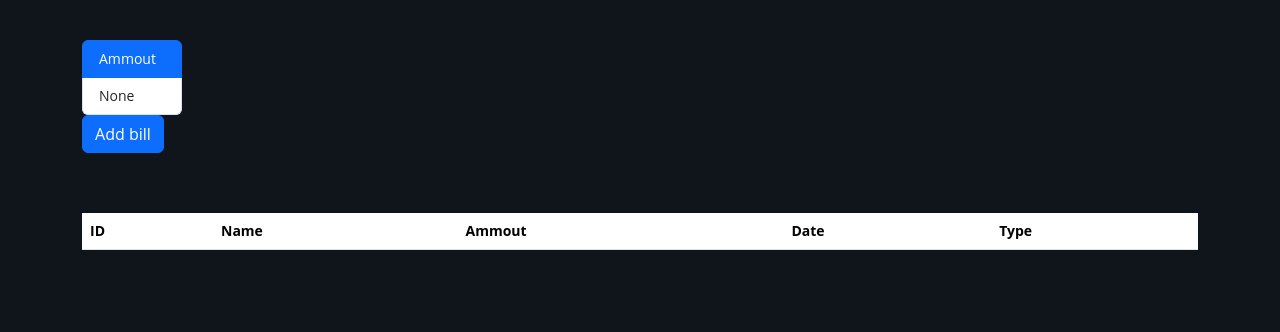
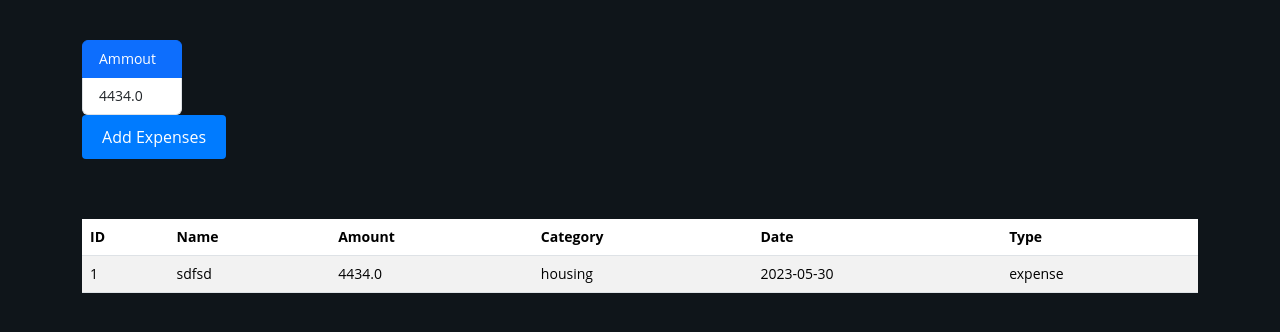
Before and after one commit to devve2kccc/BudgetManager, a Flask app: page / in a window 1280 px wide. Shown: the part 52-384 px from the top of the page. Run offline with Flask 3, Linux system fonts and the light colour scheme; a user stored in the database is signed in; lists and menus that the app fills with data are empty; some libraries are stand-ins or nearby versions.

Commit message:
Fixed Transaction ID, Design Improvement

```diff
--- a/website/static/css/style.css
+++ b/website/static/css/style.css
@@ -33,22 +33,20 @@ table {
   width: 100%;
   height: 100%;
   overflow: auto;
-  background-color: rgb(0, 0, 0);
   background-color: rgba(0, 0, 0, 0.4);
 }
 
-/* Modal Content/Box */
 .modal-content {
   background-color: #23282c;
   margin: 15% auto;
   padding: 20px;
   border: 1px solid #23282c;
-  width: 50%;
+  width: 80%;
+  max-width: 500px; /* Adjust the maximum width as needed */
 }
 
-/* The Close Button */
 .close {
-  color: rgb(255, 255, 255);
+  color: #fff;
   float: right;
   font-size: 28px;
   font-weight: bold;
@@ -56,13 +54,47 @@ table {
 
 .close:hover,
 .close:focus {
-  color: black;
+  color: #000;
   text-decoration: none;
   cursor: pointer;
 }
 
-.inputDiv  {
-    display: flex;
-    justify-content: center;
-    align-items: center;
+form {
+  display: flex;
+  flex-direction: column;
 }
+
+.inputDiv {
+  margin-bottom: 20px;
+}
+
+.inputDiv label {
+  color: #fff;
+  margin-bottom: 5px;
+}
+
+.inputDiv input,
+.inputDiv textarea,
+.inputDiv select {
+  width: 100%;
+  padding: 8px;
+  border-radius: 4px;
+  border: 1px solid #ccc;
+}
+
+.inputDiv select {
+  margin-top: 5px;
+}
+
+.btn {
+  padding: 10px 20px;
+  background-color: #007bff;
+  color: #fff;
+  border: none;
+  border-radius: 4px;
+  cursor: pointer;
+}
+
+.btn:hover {
+  background-color: #0069d9;
+}
--- a/website/templates/base.html
+++ b/website/templates/base.html
@@ -1,26 +1,25 @@
 <!DOCTYPE html>
 <html lang="en">
+
 <head>
   <meta charset="utf-8" />
   <meta name="viewport" content="width=device-width, initial-scale=1" />
-    <link href="https://cdn.jsdelivr.net/npm/bootstrap@5.3.0-alpha3/dist/css/bootstrap.min.css" rel="stylesheet" integrity="sha384-KK94CHFLLe+nY2dmCWGMq91rCGa5gtU4mk92HdvYe+M/SXH301p5ILy+dN9+nJOZ" crossorigin="anonymous">
-    <script src="https://cdn.jsdelivr.net/npm/bootstrap@5.3.0-alpha3/dist/js/bootstrap.bundle.min.js" integrity="sha384-ENjdO4Dr2bkBIFxQpeoTz1HIcje39Wm4jDKdf19U8gI4ddQ3GYNS7NTKfAdVQSZe" crossorigin="anonymous"></script>
+  <link href="https://cdn.jsdelivr.net/npm/bootstrap@5.3.0-alpha3/dist/css/bootstrap.min.css" rel="stylesheet"
+    integrity="sha384-KK94CHFLLe+nY2dmCWGMq91rCGa5gtU4mk92HdvYe+M/SXH301p5ILy+dN9+nJOZ" crossorigin="anonymous">
+  <script src="https://cdn.jsdelivr.net/npm/bootstrap@5.3.0-alpha3/dist/js/bootstrap.bundle.min.js"
+    integrity="sha384-ENjdO4Dr2bkBIFxQpeoTz1HIcje39Wm4jDKdf19U8gI4ddQ3GYNS7NTKfAdVQSZe"
+    crossorigin="anonymous"></script>
+  <script src="https://code.jquery.com/jquery-3.7.0.js" integrity="sha256-JlqSTELeR4TLqP0OG9dxM7yDPqX1ox/HfgiSLBj8+kM="
+    crossorigin="anonymous"></script>
   <title>{% block title %}Home{% endblock %}</title>
-    <link
-      rel="stylesheet"
-      href="https://stackpath.bootstrapcdn.com/font-awesome/4.7.0/css/font-awesome.min.css"
-      crossorigin="anonymous"
-    />
+  <link rel="stylesheet" href="https://stackpath.bootstrapcdn.com/font-awesome/4.7.0/css/font-awesome.min.css"
+    crossorigin="anonymous" />
   <link rel="stylesheet" href="{{ url_for('static', filename='css/style.css')}}">
 </head>
+
 <body>
   <nav class="navbar navbar-expand-lg navbar-dark bg-dark">
-      <button
-        class="navbar-toggler"
-        type="button"
-        data-toggle="collapse"
-        data-target="#navbar"
-      >
+    <button class="navbar-toggler" type="button" data-toggle="collapse" data-target="#navbar">
       <span class="navbar-toggler-icon"></span>
     </button>
     <div class="collapse navbar-collapse" id="navbar">
@@ -63,25 +62,17 @@
   {% endwith %}
 
   <div class="container">{% block content %} {% endblock %}</div>
-    <script
-      src="https://code.jquery.com/jquery-3.2.1.slim.min.js"
+  <script src="https://code.jquery.com/jquery-3.2.1.slim.min.js"
     integrity="sha384-KJ3o2DKtIkvYIK3UENzmM7KCkRr/rE9/Qpg6aAZGJwFDMVNA/GpGFF93hXpG5KkN"
-      crossorigin="anonymous"
-    ></script>
-    <script
-      src="https://cdnjs.cloudflare.com/ajax/libs/popper.js/1.12.9/umd/popper.min.js"
+    crossorigin="anonymous"></script>
+  <script src="https://cdnjs.cloudflare.com/ajax/libs/popper.js/1.12.9/umd/popper.min.js"
     integrity="sha384-ApNbgh9B+Y1QKtv3Rn7W3mgPxhU9K/ScQsAP7hUibX39j7fakFPskvXusvfa0b4Q"
-      crossorigin="anonymous"
-    ></script>
-    <script
-      src="https://maxcdn.bootstrapcdn.com/bootstrap/4.0.0/js/bootstrap.min.js"
+    crossorigin="anonymous"></script>
+  <script src="https://maxcdn.bootstrapcdn.com/bootstrap/4.0.0/js/bootstrap.min.js"
     integrity="sha384-JZR6Spejh4U02d8jOt6vLEHfe/JQGiRRSQQxSfFWpi1MquVdAyjUar5+76PVCmYl"
-      crossorigin="anonymous"
-    ></script>
+    crossorigin="anonymous"></script>
 
-    <script
-      type="text/javascript"
-      src="{{ url_for('static', filename='index.js') }}"
-    ></script>
+  <script type="text/javascript" src="{{ url_for('static', filename='index.js') }}"></script>
 </body>
+
 </html>
--- a/website/templates/home.html
+++ b/website/templates/home.html
@@ -1,24 +1,45 @@
-{% extends "base.html" %} {% block title %}Home{% endblock %} {% block content %}
-<br>
-<br>
+{% extends "base.html" %} {% block title %}Home{% endblock %} {% block content
+%}
+<br />
+<br />
 <ul class="list-group" id="addmoney">
   <li class="list-group-item active">Ammout</li>
   <li class="list-group-item">{{ sum }}</li>
 </ul>
-<button id="myBtn" class="btn btn-primary">Add bill</button>
+<button id="myBtn" class="btn btn-primary">Add Expenses</button>
 <div id="myModal" class="modal">
   <div class="modal-content">
     <span class="close">&times;</span>
     <form method="POST">
       <div class="inputDiv">
+        <h5>Expense Name</h5>
+        <textarea name="transationname" id="transationname" class="form-control"></textarea>
         <h5>Ammount</h5>
         <textarea name="addmoney" id="addmoney" class="form-control"></textarea>
-        <h5>Name</h5>
-        <textarea
-          name="transationname"
-          id="transationname"
-          class="form-control"
-        ></textarea>
+        <div>
+          <label for="date">Date:</label>
+          <input type="date" id="date" name="date" required />
+        </div>
+        <div>
+          <label for="category">Category:</label>
+          <select id="category" name="category">
+            <option value="">Select an existing category</option>
+            <option value="food">Food and Dining</option>
+            <option value="transportation">Transportation</option>
+            <option value="housing">Housing</option>
+            <option value="health">Health and Wellness</option>
+            <option value="entertainment">Entertainment</option>
+            <option value="travel">Travel</option>
+            <option value="personal_care">Personal Care</option>
+            <option value="education">Education</option>
+            <option value="gifts">Gifts and Donations</option>
+            <option value="miscellaneous">Miscellaneous</option>
+          </select>
+        </div>
+        <div>
+          <label for="custom_category">Or enter a custom category:</label>
+          <input type="text" id="custom_category" name="custom_category">
+        </div>
         <button type="submit" class="btn btn-primary">Add</button>
       </div>
     </form>
@@ -33,7 +54,8 @@
     <tr>
       <th>ID</th>
       <th>Name</th>
-      <th>Ammout</th>
+      <th>Amount</th>
+      <th>Category</th>
       <th>Date</th>
       <th>Type</th>
     </tr>
@@ -41,11 +63,12 @@
   <tbody>
     {% for money in user.mains %}
     <tr>
-      <td>{{ money.id }}</td>
-      <td>{{ money.transationname }}</td>
-      <td>{{ money.ammout }}</td>
+      <td>{{ money.transaction_id }}</td>
+      <td>{{ money.transaction_name }}</td>
+      <td>{{ money.amount }}</td>
+      <td>{{ money.category }}</td>
       <td>{{ money.date }}</td>
-      <td>{{ money.type }}</td>
+      <td>{{ money.transaction_type }}</td>
     </tr>
     {% endfor %}
   </tbody>
--- a/website/views.py
+++ b/website/views.py
@@ -2,12 +2,14 @@ from operator import le
 from unicodedata import category
 from flask import Blueprint, jsonify, render_template, request, flash, jsonify
 from flask_login import login_required, current_user
-from .models import Main, Bank
+from .models import Main, Bank, User
 from . import db
 import random
 import json
+from datetime import datetime
 
 views = Blueprint('views', __name__)
+
 
 @views.route('/', methods=['GET', 'POST'])
 @login_required
@@ -15,17 +17,28 @@ def home():
     if request.method == 'POST':
         transationname = request.form.get('transationname')
         addmoney = request.form.get('addmoney')
+        date_str = request.form.get('date')
+        date = datetime.strptime(date_str, '%Y-%m-%d').date()
+        category = request.form.get('category')
+        custom_category = request.form.get('custom_category')
+        if category:
+            selected_category = category
+        elif custom_category:
+            selected_category = custom_category
+        else:
+            selected_category = None
         if len(addmoney) < 1:
             flash('Amount Error', category='error')
         else:
-            new_add = Main(amount=addmoney, transaction_name=transationname, transaction_type='ADD',  user_id=current_user.id)
+            new_add = Main(transaction_name=transationname, amount=addmoney,
+                           transaction_type='expense', date=date, category=selected_category, user_id=current_user.id)
             db.session.add(new_add)
             db.session.commit()
-            flash('Money added', category='success')
-
+            flash('Expense created successfully!', category='success')
 
       # sum all values on the table
-    sum = db.session.query(db.func.sum(Main.amount)).filter_by(user_id=current_user.id).scalar()
+    sum = db.session.query(db.func.sum(Main.amount)).filter_by(
+        user_id=current_user.id).scalar()
     return render_template("home.html", user=current_user, sum=sum)
 
 
@@ -40,7 +53,8 @@ def banks():
         if len(balance) < 1:
             flash('Ammout Error', category='error')
         else:
-            new_add = Bank(bankname=bankname, ammout=balance, user_id=current_user.id)
+            new_add = Bank(bankname=bankname, ammout=balance,
+                           user_id=current_user.id)
             db.session.add(new_add)
             db.session.commit()
             flash('Bank added', category='success')
```
Also changed, not shown: website/models.py (+19 -2 lines), instance/database.db. Lines whose indentation alone changed are shown as unchanged.
